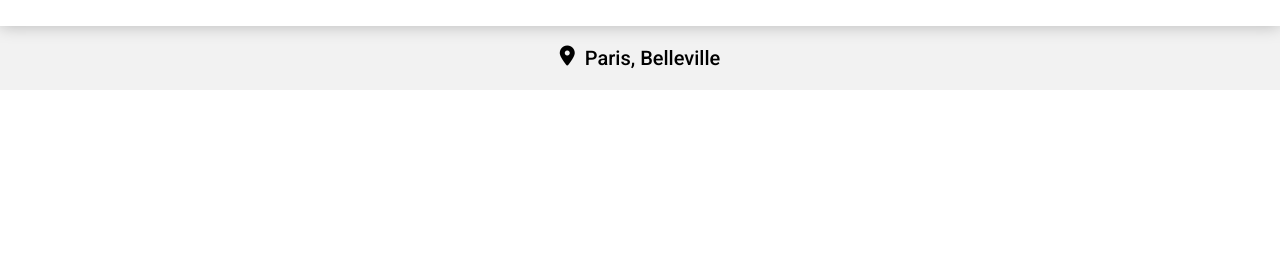
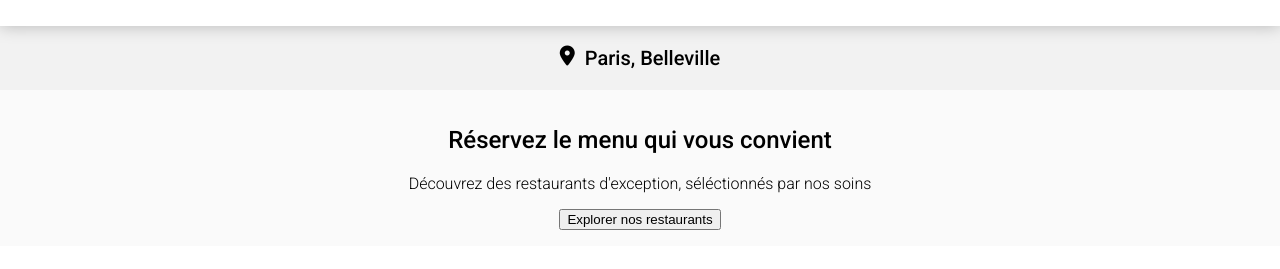
Before and after one commit to A-Machkour/MachkourAbdoul_3_29112021, a website: page index.html in a window 1280 px wide. Shown: the part 63-332 px from the top of the page. Drawn offline with Linux system fonts and the light colour scheme; a web font is replaced by a local one.

Commit message:
Partie explorer

```diff
--- a/index.html
+++ b/index.html
@@ -23,6 +23,13 @@
         <i class="fas fa-map-marker-alt localIcon"></i>
         <span class="locationText">Paris, Belleville</span>
       </section>
+      <section class="explore">
+        <h2 class="exploreTitle">Réservez le menu qui vous convient</h2>
+        <p class="exploreSubtitle">
+          Découvrez des restaurants d'exception, séléctionnés par nos soins
+        </p>
+        <button>Explorer nos restaurants</button>
+      </section>
     </main>
   </body>
 </html>
--- a/sass/base/base.scss
+++ b/sass/base/base.scss
@@ -1,5 +1,6 @@
 @import url("https://fonts.googleapis.com/css2?family=Roboto:wght@300;400;500&family=Shrikhand&display=swap");
 @import url("https://fonts.googleapis.com/css2?family=Shrikhand&display=swap");
+
 *,
 *::after,
 *::before {
@@ -29,3 +30,15 @@ body {
     font-size: 20px;
   }
 }
+.explore {
+  font-family: "Roboto", sans-serif;
+  text-align: center;
+  background-color: #fafafa;
+  padding: 16px;
+  .exploreTitle {
+    font-weight: 500;
+  }
+  .exploreSubtitle {
+    font-weight: 300;
+  }
+}
```
Also changed, not shown: style/style.css, 1 other file.
